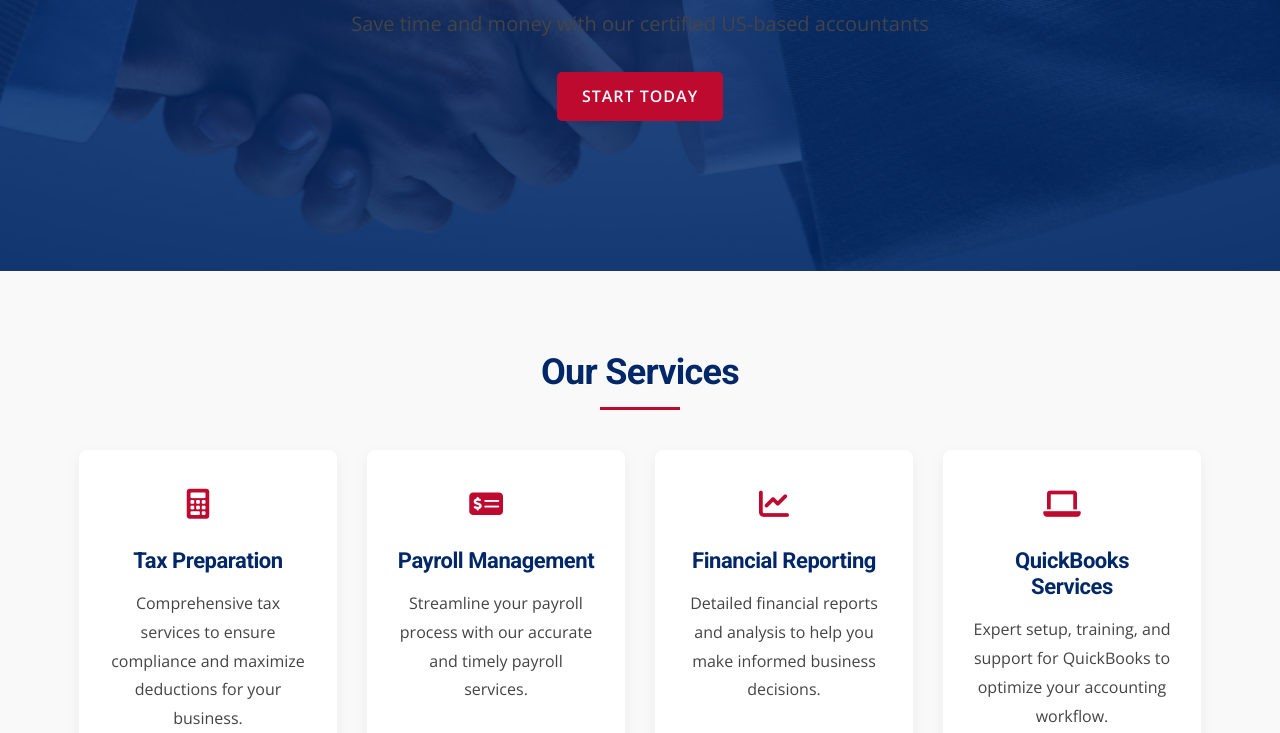
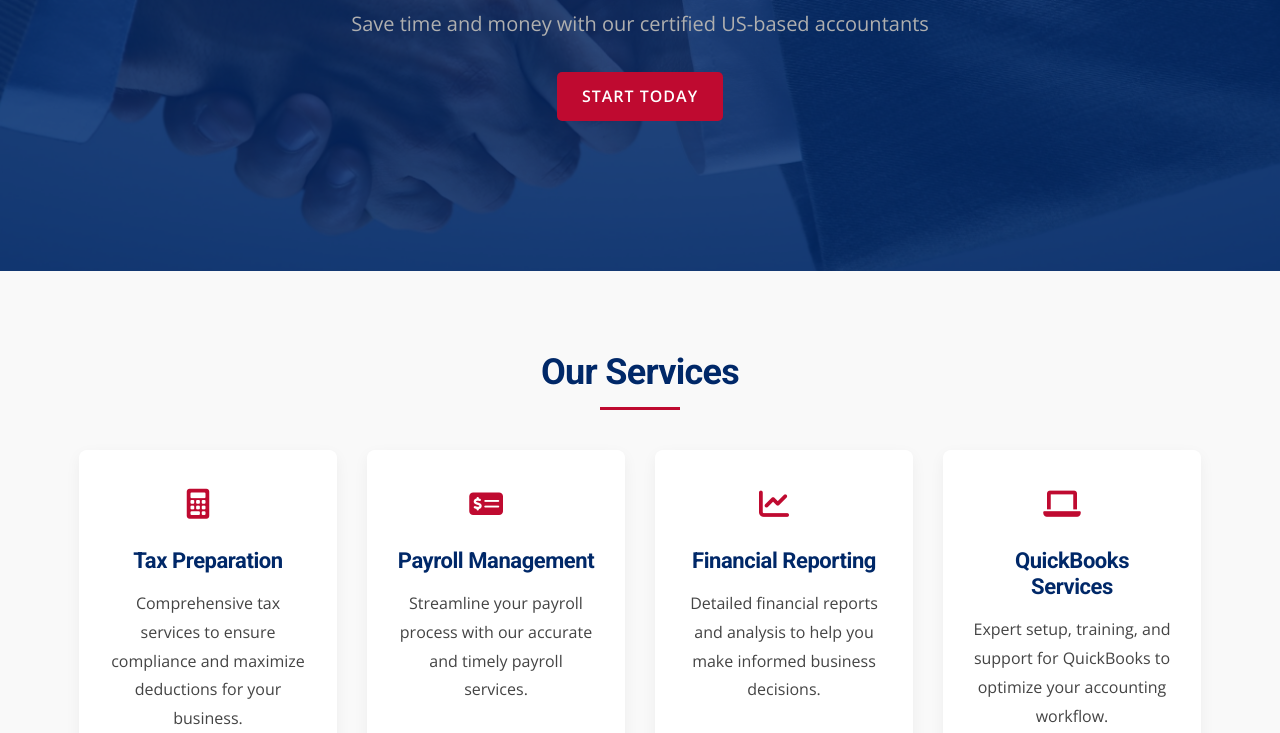
Before and after one commit to youssef2424/Big_Apple-bookkeeping-, a plain HTML site: page index.html in a window 1280 px wide. Shown: the part 367-1100 px from the top of the page. Drawn offline with nearby package versions, Linux system fonts and the light colour scheme.

Commit message:
edit the p in the indx file

```diff
--- a/assets/css/styles.css
+++ b/assets/css/styles.css
@@ -251,6 +251,7 @@ nav ul li a.active:after {
 }
 
 .hero-content p {
+    color: #afafaf;
     font-size: 20px;
     margin-bottom: 30px;
 }
```
